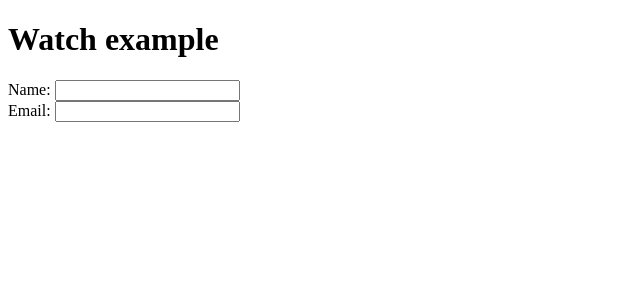
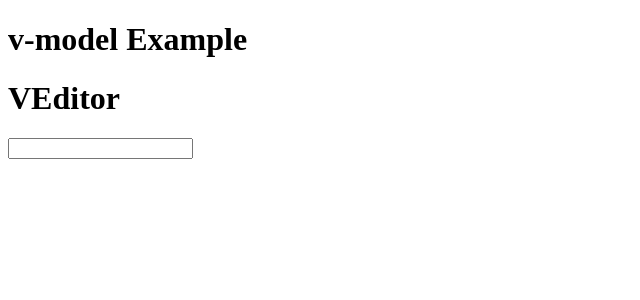
Before and after one commit to rejauldu/composition-api, a Vue app: page / in a window 1280 px wide. Shown: the top 300 px of the page, without its empty margins (0-640 px from the left). Built offline with nearby package versions, Linux system fonts and the light colour scheme.

Commit message:
v-model on components

```diff
--- a/src/App.vue
+++ b/src/App.vue
@@ -1,16 +1,19 @@
 <template>
   <!-- <TodoList /> -->
-  <WatchExample />
+  <!-- <WatchExample /> -->
+  <VModelExample />
 </template>
 
 <script>
 // import TodoList from './components/TodoList.vue'
-import WatchExample from './components/WatchExample.vue'
+// import WatchExample from './components/WatchExample.vue'
+import VModelExample from './components/v-model/VModelExample.vue'
 export default {
   name: 'App',
   components: {
     // TodoList
-    WatchExample
+    // WatchExample
+    VModelExample
   }
 }
 </script>
--- /dev/null
+++ b/src/components/v-model/VEditor.vue
@@ -0,0 +1,20 @@
+<template>
+    <h1>VEditor</h1>
+    <input type="text" :value="name" @input="updateName" />
+</template>
+<script>
+
+export default {
+    props: {
+      name: String,
+    },
+    setup(props, context) {
+        function updateName(event) {
+            context.emit('update:name', event.target.value);
+        }
+        return {
+            updateName
+        }
+    }
+}
+</script>
--- /dev/null
+++ b/src/components/v-model/VModelExample.vue
@@ -0,0 +1,20 @@
+<template>
+    <h1>v-model Example</h1>
+    <VEditor v-model:name="content" />
+    {{ content }}
+</template>
+<script>
+import { ref } from 'vue';
+import VEditor from './VEditor.vue'
+export default {
+    components: {
+        VEditor
+    },
+    setup() {
+        const content = ref('');
+        return {
+            content,
+        }
+    }
+}
+</script>
```
